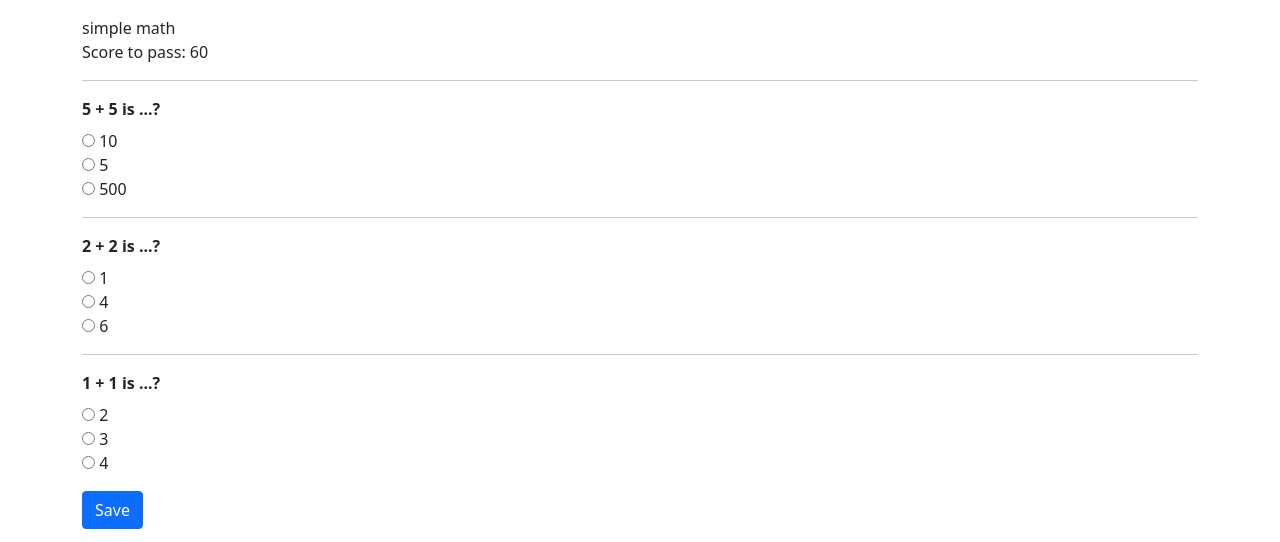
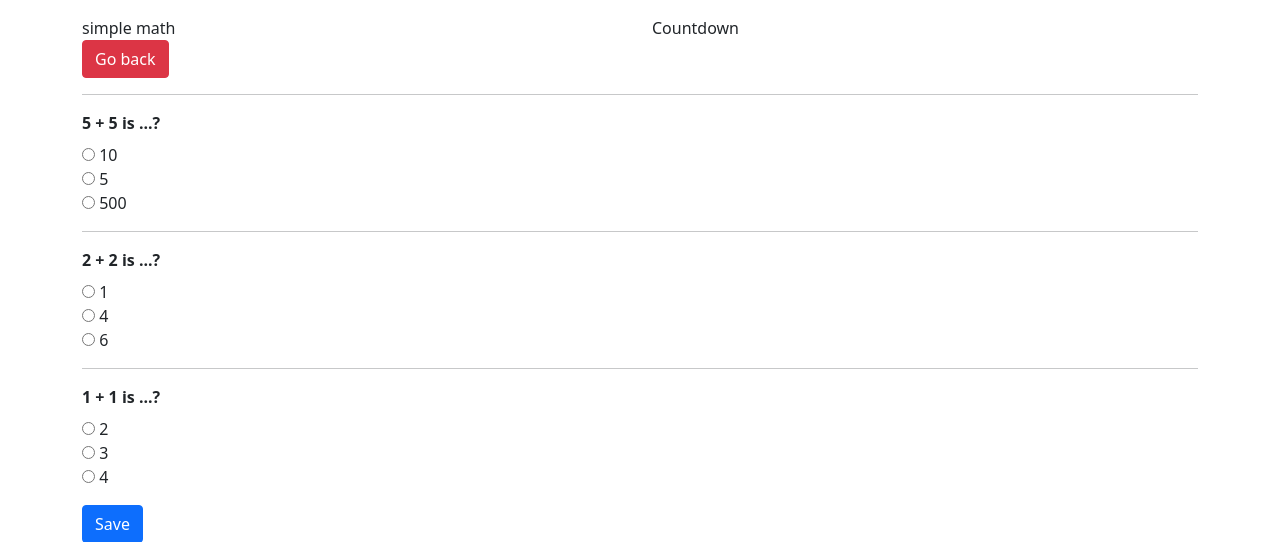
Before and after one commit to vatsal-08/Django-Quiz-App, a Django app: page /1/ in a window 1280 px wide. Shown: the top 542 px of the page. Run offline with Django 3.2, Linux system fonts and the light colour scheme; data comes from the database, SQL or seed files in the repository; data that the repository does not hold is empty.

Commit message:
All functionalities has been added and only timer functionality is left to be added

```diff
--- a/quiz_proj/quizes/templates/quizes/quiz.html
+++ b/quiz_proj/quizes/templates/quizes/quiz.html
@@ -9,8 +9,16 @@
 {% endblock title %}
 
 {% block content %}
-{{obj.name}}
-<p>Score to pass: {{obj.required_score_to_pass}}</p>
+
+<div class="row">
+    <div class="col">
+        {{obj.name}}
+    </div>
+    <div class="col text-right">Countdown</div>
+</div>
+
+<a class="btn btn-danger" href="{% url 'quizes:main-view' %}">Go back</a>
+
 <form id="quiz-form" class="mt-3 mb-3">
     {% csrf_token %}
     <div id="quiz-box"></div>
```
